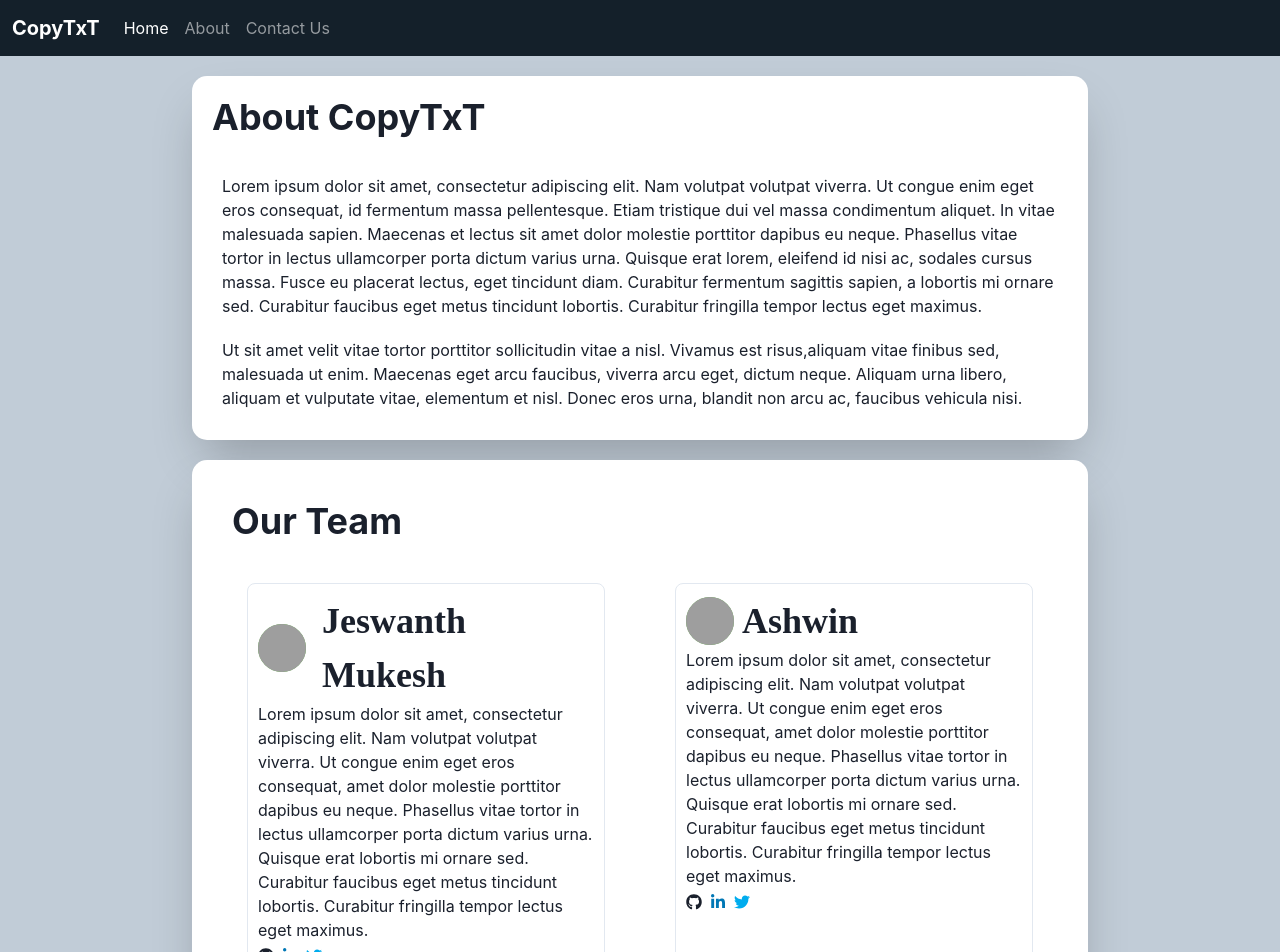
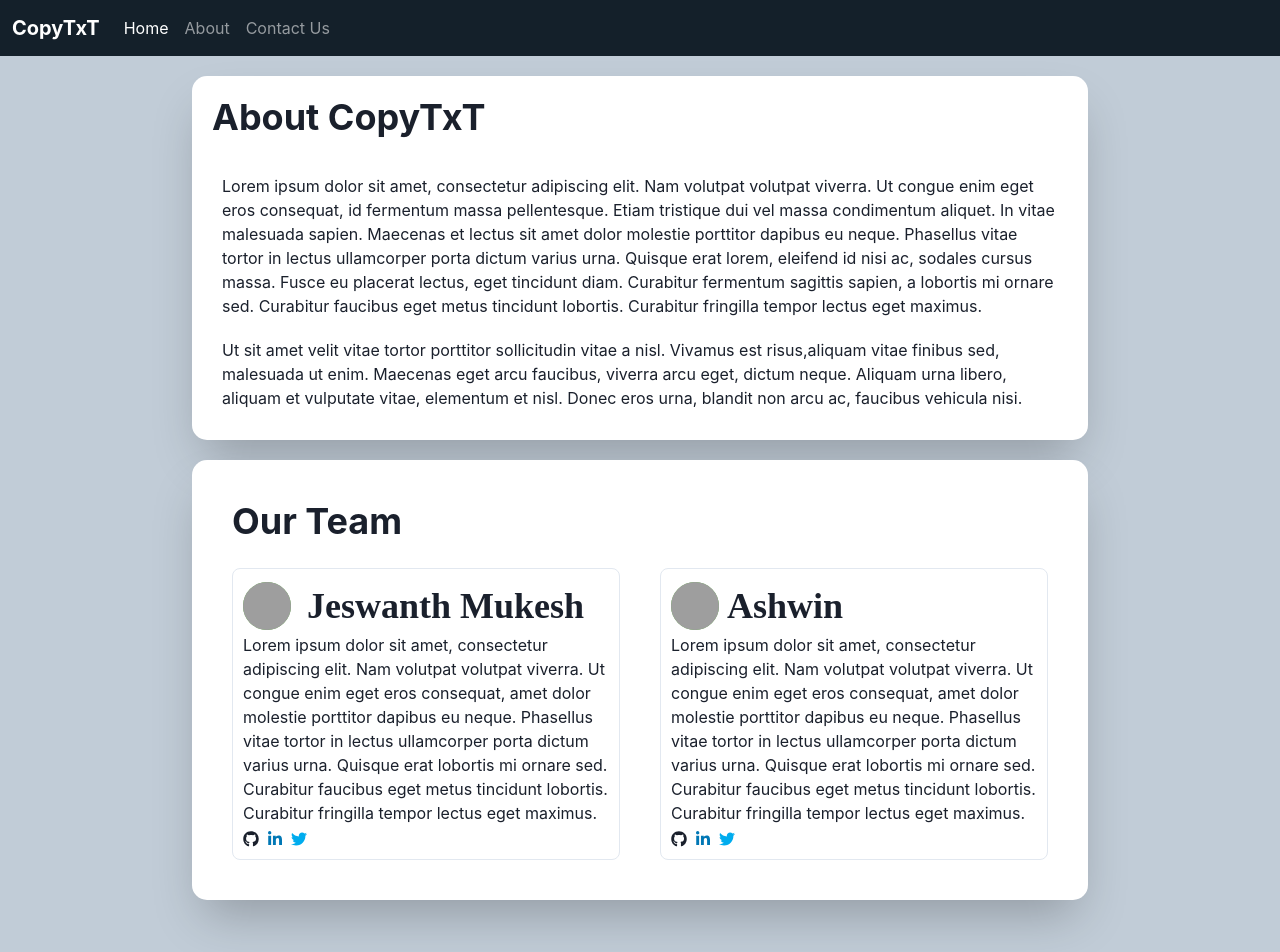
Before and after one commit to jeswanthmukesh20/online-clipboard, a React (Create React App) app in the folder frontend/: page /about in a window 1280 px wide. Shown: the top 952 px of the page. Built offline with nearby package versions, Linux system fonts and the light colour scheme; grey boxes are pictures that could not be loaded.

Commit message:
changed margin

```diff
--- a/frontend/src/About.js
+++ b/frontend/src/About.js
@@ -95,7 +95,7 @@ export default class About extends Component{
 
                         {/* User */}
                         <SimpleGrid columns={[1, null, 2]} spacing={10}>
-                        <Box as={motion.div} whileHover={{ scale: 1.03, boxShadow: "5px 5px 0 rgba(0, 0, 0, 0.2)" }} maxW="lg" margin="15px" borderWidth='1px' borderRadius='lg' overflow='hidden' padding="10px">
+                        <Box as={motion.div} whileHover={{ scale: 1.03, boxShadow: "5px 5px 0 rgba(0, 0, 0, 0.2)" }} maxW="lg"  borderWidth='1px' borderRadius='lg' overflow='hidden' padding="10px">
                             <Stack
                                 direction='row'
                                 spacing={4}
@@ -132,7 +132,7 @@ export default class About extends Component{
                             </Stack>
                         </Box>
 
-                        <Box as={motion.div} whileHover={{ scale: 1.03,boxShadow: "5px 5px 0 rgba(0, 0, 0, 0.2)" }} maxW="lg" margin="15px" borderWidth='1px' borderRadius='lg' overflow='hidden' padding="10px">
+                        <Box as={motion.div} whileHover={{ scale: 1.03,boxShadow: "5px 5px 0 rgba(0, 0, 0, 0.2)" }} maxW="lg"  borderWidth='1px' borderRadius='lg' overflow='hidden' padding="10px">
                             <Stack
                                 direction='row'
 
```
